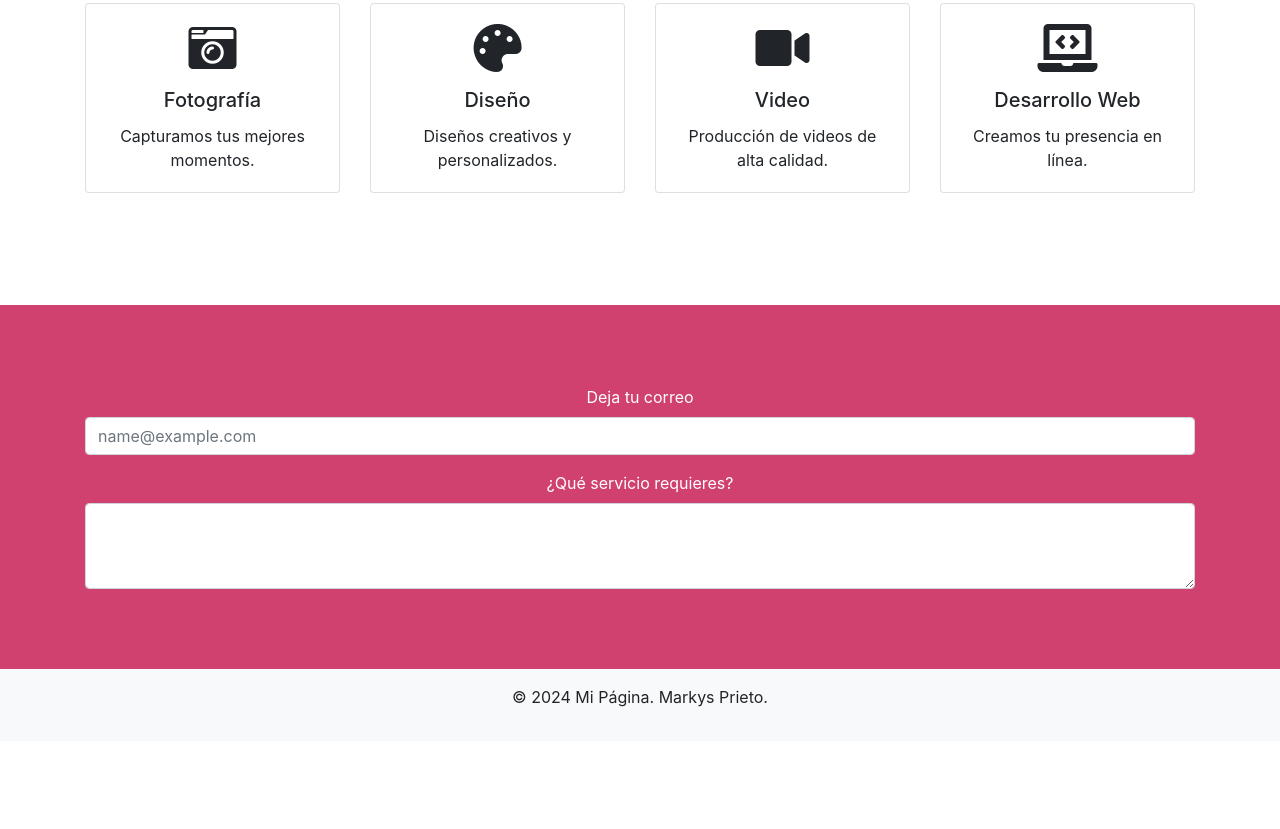
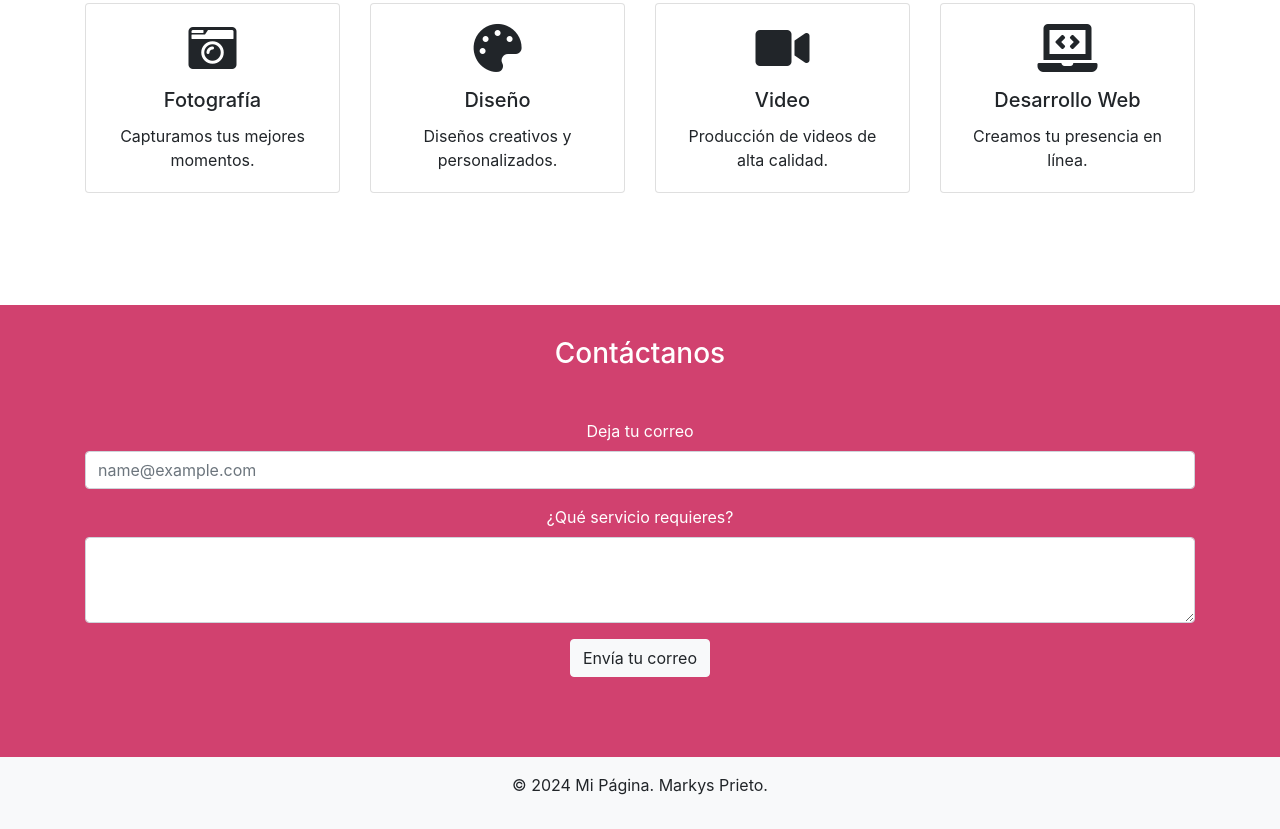
Before and after one commit to Markysprieto/TareasFrontEnd, a plain HTML site: page index.html in a window 1280 px wide. Shown: the part 1054-1883 px from the top of the page. Before the commit the page ends 1795 px from the top, so only its background shows below. Drawn offline with nearby package versions, Linux system fonts and the light colour scheme.

Commit message:
Inclusion de Boton y Titular de form

```diff
--- a/css/style.css
+++ b/css/style.css
@@ -66,6 +66,7 @@
     background-color: #D1416F;
     padding: 2rem;
     color: white;
+    text-align: center;
 }
 
 .footer {
--- a/index.html
+++ b/index.html
@@ -101,6 +101,7 @@
 </section>
 
 <section class="form">
+    <h3>Contáctanos</h3>
     <form class="container text-center my-5">
         <div class="form-group">
           <label for="exampleFormControlInput1">Deja tu correo</label>
@@ -110,6 +111,7 @@
           <label for="exampleFormControlTextarea1">¿Qué servicio requieres?</label>
           <textarea class="form-control" id="exampleFormControlTextarea1" rows="3"></textarea>
         </div>
+        <button type="button" class="btn btn-light">Envía tu correo</button>
       </form>
 </section>
 
```
